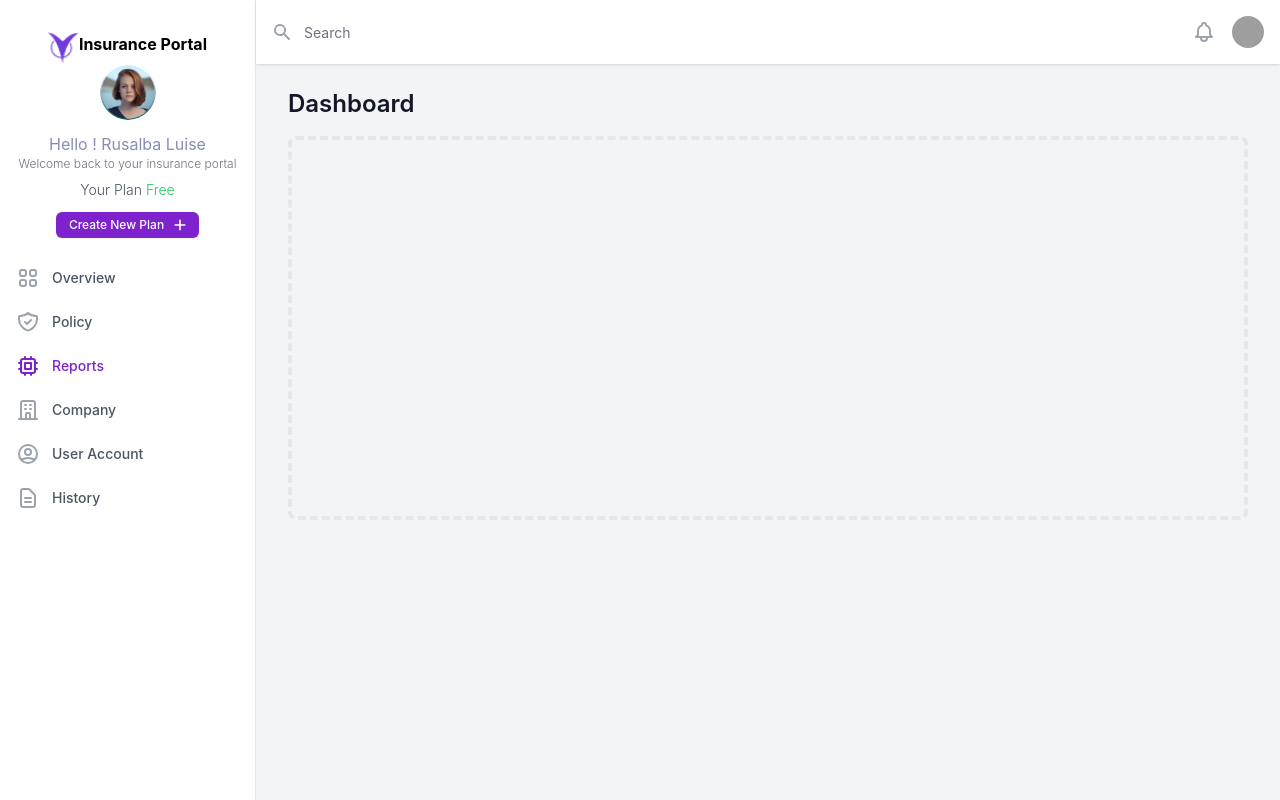
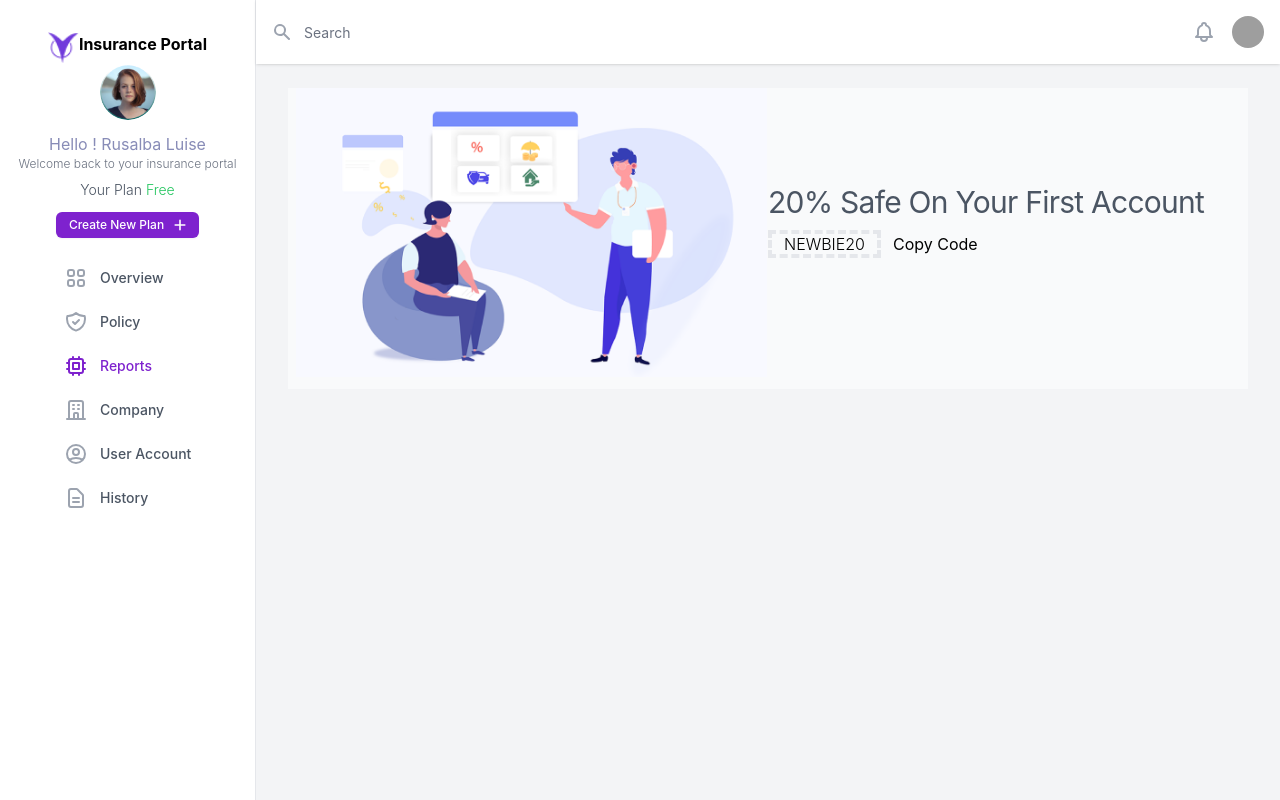
Before and after one commit to LarryKarani/dashboard-ui, a React (Create React App) app: page / in a window 1280 px wide. Built offline with nearby package versions, Linux system fonts and the light colour scheme; grey boxes are pictures that could not be loaded.

Commit message:
center side nav

```diff
--- /dev/null
+++ b/src/components/hero.jsx
@@ -0,0 +1,34 @@
+import React from 'react'
+import HeroImage from '../assets/agent.png'
+function Hero() {
+    return (
+        <div className="bg-gray-50 pb-3 px-2">
+            <main className="flex flex-wrap">
+                <div className='md:w-1/2'>
+                    <img
+                        className=""
+                        src={HeroImage}
+                        alt=""
+                    />
+                </div>
+                <div className="md:w-1/2">
+                    <h1 className="text-normal tracking-tight mt-24  text-gray-600 text-3xl">
+                        20% Safe On Your First Account
+                    </h1>
+                    <p className='text-normal mt-3'>
+                        <span className='border-dashed font-light border-4 border-light-blue-500 px-3'>
+                            NEWBIE20
+                        </span>
+                        <span className='ml-3'>
+                            Copy Code
+                        </span>
+
+                    </p>
+                </div>
+
+            </main>
+        </div>
+    )
+}
+
+export default Hero
--- a/src/pages/index.jsx
+++ b/src/pages/index.jsx
@@ -1,6 +1,7 @@
 import { Fragment, useState } from 'react'
 import { Dialog, Menu, Transition } from '@headlessui/react'
 import Avator from '../components/avatar'
+
 import {
     BellIcon,
     MenuAlt2Icon,
@@ -15,14 +16,15 @@ import {
 } from '@heroicons/react/outline'
 import { SearchIcon } from '@heroicons/react/solid'
 import Logo from '../components/logo'
+import Hero from '../components/hero'
 
 const navigation = [
-    { name: 'Overview', href: '#', icon: ViewGridIcon, current: false},
-    { name: 'Policy', href: '#', icon: ShieldCheckIcon, current: false },
-    { name: 'Reports', href: '#', icon: ChipIcon, current: true },
-    { name: 'Company', href: '#', icon: OfficeBuildingIcon, current: false },
-    { name: 'User Account', href: '#', icon: UserCircleIcon, current: false },
-    { name: 'History', href: '#', icon: DocumentTextIcon, current: false },
+    { name: 'Overview', href: '/', icon: ViewGridIcon, current: false},
+    { name: 'Policy', href: '/', icon: ShieldCheckIcon, current: false },
+    { name: 'Reports', href: '/', icon: ChipIcon, current: true },
+    { name: 'Company', href: '/', icon: OfficeBuildingIcon, current: false },
+    { name: 'User Account', href: '/', icon: UserCircleIcon, current: false },
+    { name: 'History', href: '/', icon: DocumentTextIcon, current: false },
 ]
 const userNavigation = [
     { name: 'Your Profile', href: '#' },
@@ -98,14 +100,14 @@ export default function Dashboard() {
                                                     href={item.href}
                                                     className={classNames(
                                                         item.current
-                                                            ? 'text-indigo-900'
+                                                            ? 'text-purple-700'
                                                             : 'text-gray-600 hover:bg-gray-50 hover:text-gray-900',
-                                                        'group flex items-center px-2 py-2 text-base font-medium rounded-md'
+                                                        'group flex items-center pl-24 py-2 text-base font-medium rounded-md justify-items-center'
                                                     )}
                                                 >
                                                     <item.icon
                                                         className={classNames(
-                                                            item.current ? 'text-indigo-500' : 'text-gray-400 group-hover:text-gray-500',
+                                                            item.current ? 'text-purple-700' : 'text-gray-400 group-hover:text-gray-500',
                                                             'mr-4 flex-shrink-0 h-6 w-6'
                                                         )}
                                                         aria-hidden="true"
@@ -140,7 +142,7 @@ export default function Dashboard() {
                                         href={item.href}
                                         className={classNames(
                                             item.current ? 'text-purple-700' : 'text-gray-600 hover:bg-gray-50 hover:text-gray-900',
-                                            'group flex items-center px-2 py-2 text-sm font-medium rounded-md'
+                                            'group flex items-center pl-14 py-2 text-sm font-medium rounded-md justify-items-center'
                                         )}
                                     >
                                         <item.icon
@@ -243,14 +245,7 @@ export default function Dashboard() {
                     <main className="flex-1">
                         <div className="py-6">
                             <div className="max-w-7xl mx-auto px-4 sm:px-6 md:px-8">
-                                <h1 className="text-2xl font-semibold text-gray-900">Dashboard</h1>
-                            </div>
-                            <div className="max-w-7xl mx-auto px-4 sm:px-6 md:px-8">
-                                {/* Replace with your content */}
-                                <div className="py-4">
-                                    <div className="border-4 border-dashed border-gray-200 rounded-lg h-96" />
-                                </div>
-                                {/* /End replace */}
+                                <Hero/>
                             </div>
                         </div>
                     </main>
```
